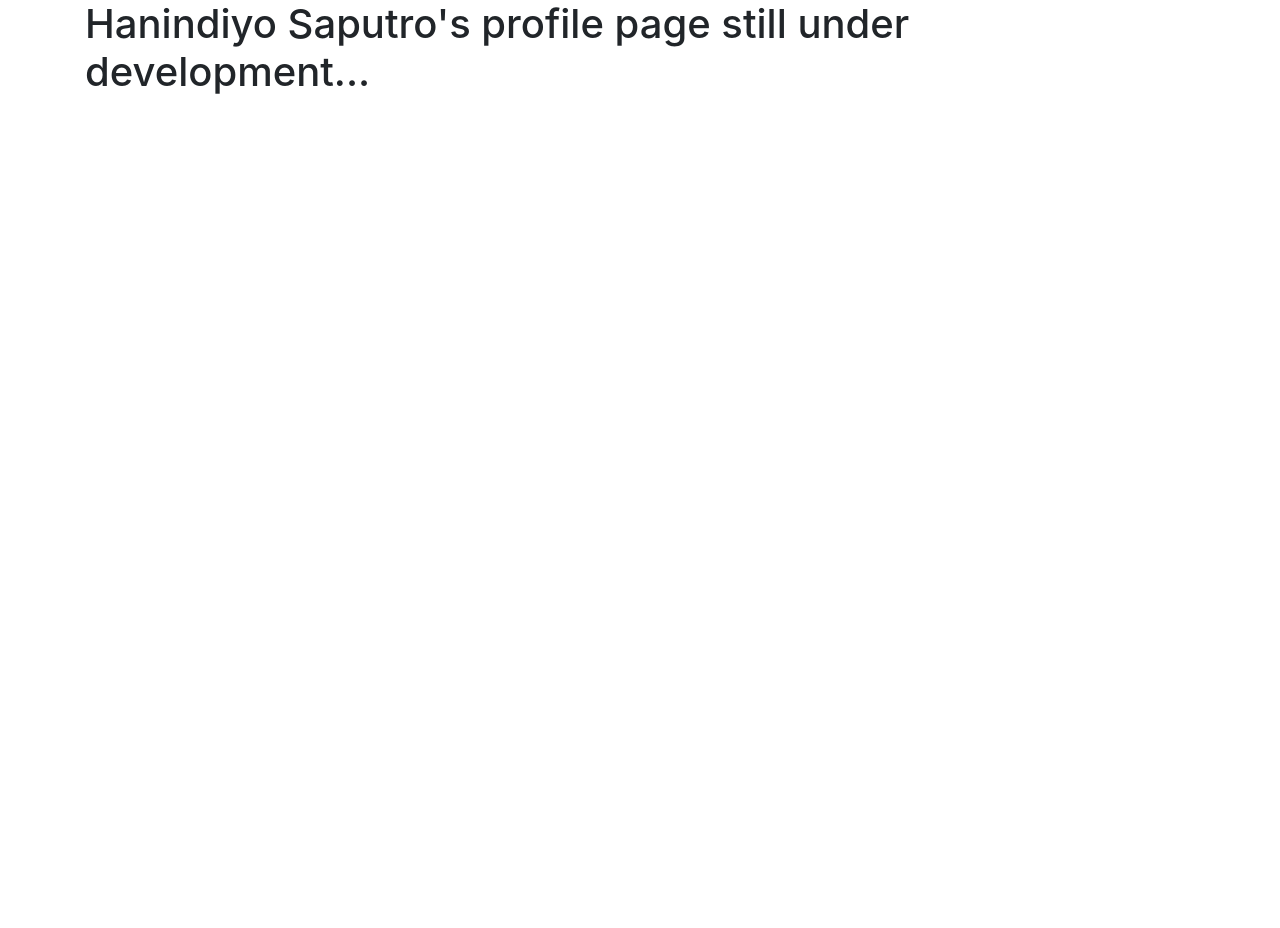
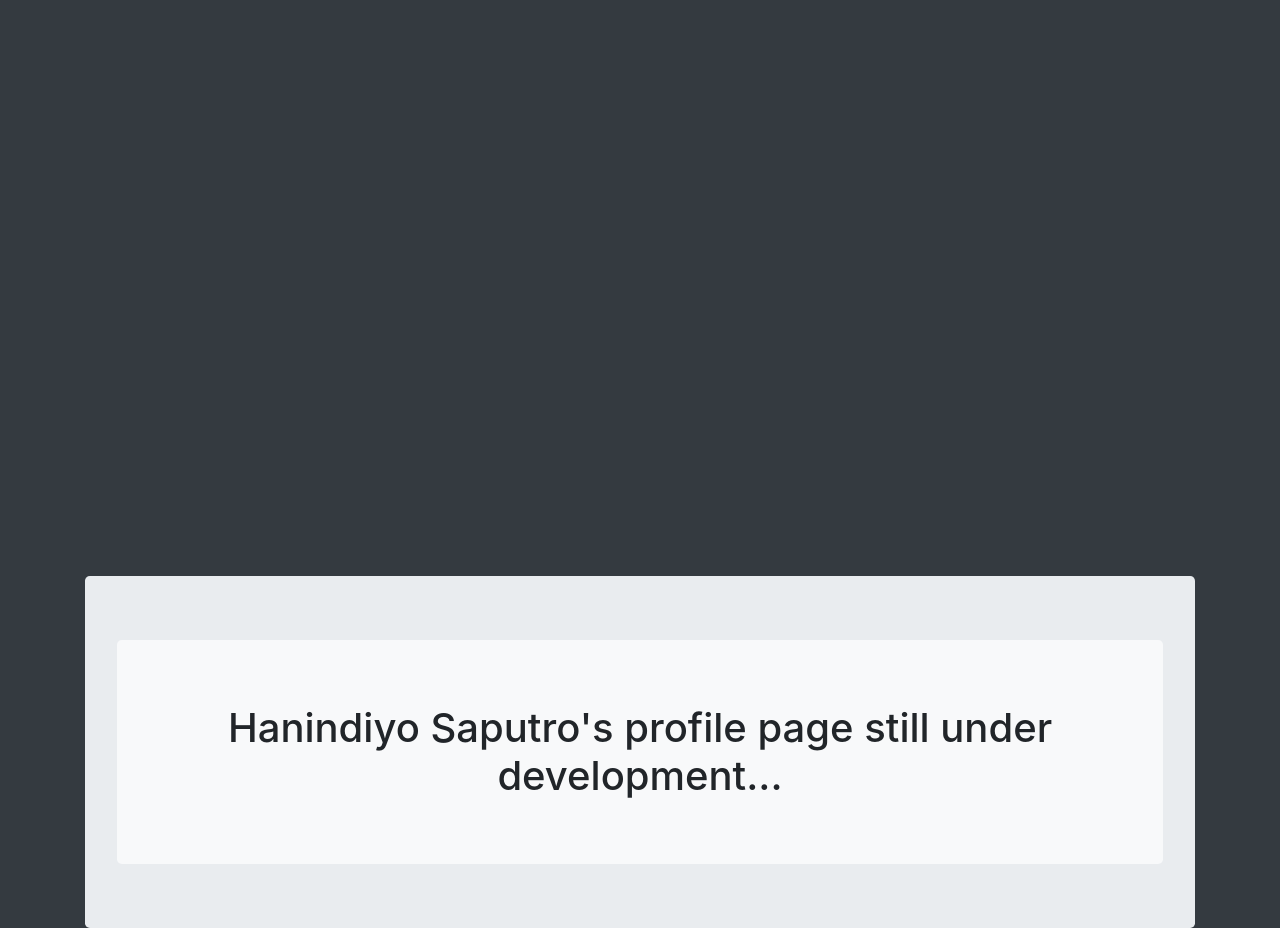
Before and after one commit to hanindiyos/hanindiyos.github.io, a website: page index.html in a window 1280 px wide. Before the commit the page ends 800 px from the top, so only its background shows below. Drawn offline with Linux system fonts and the light colour scheme.

Commit message:
Profile styled n centered

```diff
--- /dev/null
+++ b/css/hs-lp.css
@@ -0,0 +1,11 @@
+body {
+    height: 100vh;
+}
+.cont-1 {
+    position: relative;
+    top: 50%;
+    transform: translateY(50%);
+}
+.hero {
+    text-align: center;
+}
--- a/index.html
+++ b/index.html
@@ -8,13 +8,14 @@
     <link rel=”icon” href=”#”>
     <link rel="stylesheet" href="./css/bootstrap-reboot.min.css">
     <link rel="stylesheet" href="./css/bootstrap.min.css">
+    <link rel="stylesheet" href="./css/hs-lp.css">
     <script src="./js/bootstrap.bundle.min.js"></script>
     <script src="./js/bootstrap.min.js"></script>
 </head>
-<body>
-    <div class="container">
-        <div class="jombotron">
-            <h1>Hanindiyo Saputro's profile page still under development...</h1>
+<body class="bg-dark">
+    <div class="container cont-1">
+        <div class="jumbotron">
+            <h1 class="hero bg-light jumbotron mb-0">Hanindiyo Saputro's profile page still under development...</h1>
         </div>
     </div>
 </body>
```
